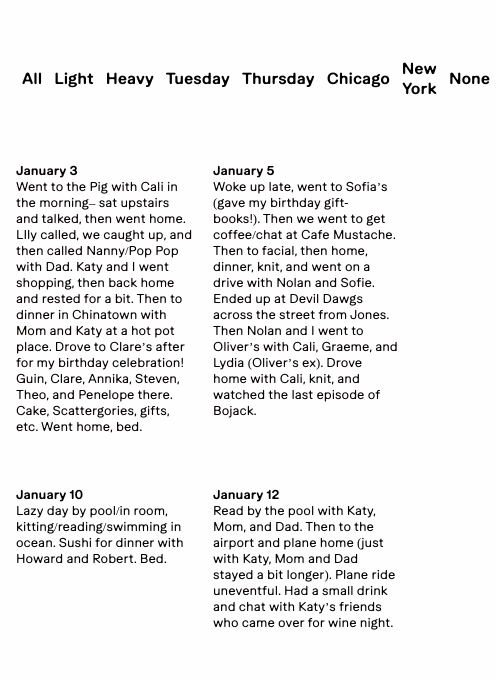
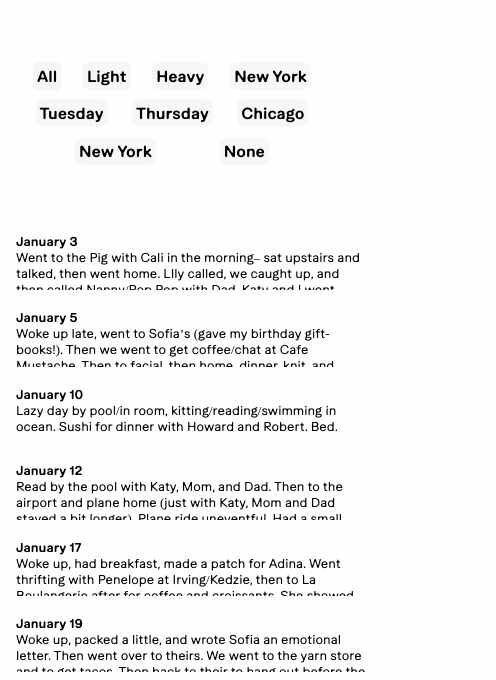
Before and after one commit to ninahand/archive, a plain HTML site: page index.html in a window 390 px wide. Shown: the part 135-815 px from the top of the page, 496 px wide, since content can reach past the window. Drawn offline with Linux system fonts and the light colour scheme.

Commit message:
mobile etc etc etc

```diff
--- a/data.json
+++ b/data.json
@@ -240,9 +240,9 @@
     {
         "date": "May 2",
         "day": "Tuesday",
-        "location": "",
-        "weight": "",
-        "description" : ""
+        "location": "New York",
+        "weight": "Light",
+        "description" : "UC breakfast with Adina + Lily. Back, didn’t do much, then met Cali to go rock climbing in Brooklyn with Tess and Aitana. Skipped class, got a salad, came home and rested. Shot final scenes of short with Adina and Lily, then took photos of 2L. To bed!"
     },
     {
         "date": "May 4",
@@ -254,9 +254,9 @@
     {
         "date": "May 9",
         "day": "Tuesday",
-        "location": "",
-        "weight": "",
-        "description" : ""
+        "location": "New York",
+        "weight": "Light",
+        "description" : "This day sort of lost to time. Did work on gargoyle in the morning. Then class– NYU acceptance! Yay. Home– wrote email– then shoot with Viv and Elle. Brought them dinner. Then Adina over to do nothing. Bed."
     },
     {
         "date": "May 11",
@@ -268,9 +268,9 @@
     {
         "date": "May 16",
         "day": "Tuesday",
-        "location": "",
-        "weight": "",
-        "description" : ""
+        "location": "New York",
+        "weight": "Heavy",
+        "description" : "Up + cafe with Sachi and Elle. Goodbye Sachi! Lots of packing at dorm– watched movies + Lily came over to hang for a bit. Then Lily/Elle/Itai + I to Little Poland for dinner. To Eleanor’s roof after to say hello/bye to friends. Talked to Gigi and Othandiwe a lot. Then back to dorm to finish packing. Goodbye Itai! Said goodbye to Freida and Della after dumpster diving in the Stuy basement. Slept in 8G01 (Celia’s bed) with Luna because Elle had so much packing to do. Last night in dorm."
     },
     {
         "date": "May 18",
@@ -282,9 +282,9 @@
     {
         "date": "May 23",
         "day": "Tuesday",
-        "location": "",
-        "weight": "",
-        "description" : ""
+        "location": "Chicago",
+        "weight": "Light",
+        "description" : "To Cali’s in the morning! Went to First Slice for coffee/pie then ate them in the park. Hung out at hers for a while, then went to meet Penelope + Clare for thrifting at Irving + Kedzie Village Discount. Tacos after with them. Met back up with Cali for a drive home. Then home + rest. Watched a documentary + knit. Chatted with Mom, bed."
     },
     {
         "date": "May 25",
@@ -296,9 +296,9 @@
     {
         "date": "May 30",
         "day": "Tuesday",
-        "location": "",
-        "weight": "",
-        "description" : ""
+        "location": "Chicago",
+        "weight": "Light",
+        "description" : "Up early for onboarding call for work (with Sofia). Then to pottery class at Penguin Foot in Logan. Got better at throwing. Dropped off film after at Bellows, then home to rest + get some work done. Drove to Clare’s to meet her, Amelia, Guin, and Penelope for dinner/hang at Clare’s. Drove home and to bed. "
     },
     {
         "date": "June 1",
@@ -310,9 +310,9 @@
     {
         "date": "June 6",
         "day": "Tuesday",
-        "location": "",
-        "weight": "",
-        "description" : ""
+        "location": "Chicago",
+        "weight": "Light",
+        "description" : "Adina day! Got up and showered before meeting her, Sara Tweed, and Claire Wennink at Kopi for breakfast. Hung and chatted there for a while, stopped into a little shop before heading out. Dropped off Adina in Logan while I went to do my pottery class. Picked her back up and went to Sultan’s for lunch afterwards. Came back home, rested for a bit, then walked around Lincoln Park for a bit. Mom drove Adina and I to Guin’s for Guint. Steven, Theo, Guin, Amelia, Clare, Liv, and Cali. Fun night there, then home and to bed."
     },
     {
         "date": "June 8",
@@ -324,9 +324,9 @@
     {
         "date": "June 13",
         "day": "Tuesday",
-        "location": "",
-        "weight": "",
-        "description" : ""
+        "location": "Chicago",
+        "weight": "Light",
+        "description" : "Up and to work, shower, and more work. Biked to pottery in the rain, class, biked back in the rain. Did more work, had dinner with Mom and Dad, then to game night at Steven’s with him, Theo, Clare, Liv, Amelia, and Esme. Liv drove me home, then bed."
     },
     {
         "date": "June 15",
@@ -338,23 +338,23 @@
     {
         "date": "June 20",
         "day": "Tuesday",
-        "location": "",
-        "weight": "",
-        "description" : ""
+        "location": "Chicago",
+        "weight": "Heavy",
+        "description" : "Did work in the morning before going to the last pottery class. Small class today, was nice. Met Sofia after at their new place, chatted there, got coffee and walked around. Then I biked home. Ate dinner with Mom before Cali came over. Talked, watched terrible show, then drove her home. Bed."
     },
     {
         "date": "June 22",
         "day": "Thursday",
         "location": "",
         "weight": "",
-        "description" : ""
+        "description" : "This day I forgot to write down in my JSON file and I don't have my notebook on me to update it. If you have found this day congratulations! You may smile and laugh. "
     },
     {
         "date": "June 27",
         "day": "Tuesday",
-        "location": "",
-        "weight": "",
-        "description" : ""
+        "location": "Chicago",
+        "weight": "Light",
+        "description" : "Slow morning with Elle before picking up Steven to go to Kopi. Theo met us there. Had a sweet time with Elle. Brown Elephant + record store after, then Elle and I to Village Discount. Home (time for me to do work), then Cali, Elle, and I got Potbelly’s to bring to the lake with Steven and Olivia. Terrible air quality! But was still a nice lake picnic. Went to Theo’s after (Clare + Amelia too)– introduced everyone. Then Katy picked us up and we crashed."
     },
     {
         "date": "June 29",
@@ -366,9 +366,9 @@
     {
         "date": "July 4",
         "day": "Tuesday",
-        "location": "",
-        "weight": "",
-        "description" : ""
+        "location": "Chicago",
+        "weight": "Light",
+        "description" : "Up and out! Went to get Katy gift. Back and some work, then to Pigeon’s to do pottery on their wheel. Chatted with them and their friend Reese. Home, hang, guitar, beer pong briefly with Teddie + Morgan + their friends. Then bike up north to meet Ari + friends at beach. Picnic + chat, (lake with Hudson– sweet) then biked home alone. Really beautiful– fireworks going + me listening to music. Home/shower, TV with Mom, cut my bangs, bed."
     },
     {
         "date": "July 6",
@@ -380,9 +380,9 @@
     {
         "date": "July 11",
         "day": "Tuesday",
-        "location": "",
-        "weight": "",
-        "description" : ""
+        "location": "Chicago",
+        "weight": "Light",
+        "description" : "This day I cannot remember. Lots of rain. Fake ID arrived– did work, played guitar, etc. called Cali I think. Went to Guin’s to smoke with her, Liv, and Esme. Talked to her dad in the kitchen for a while. Home + bed."
     },
     {
         "date": "July 13",
@@ -394,9 +394,9 @@
     {
         "date": "July 18",
         "day": "Tuesday",
-        "location": "",
-        "weight": "",
-        "description" : ""
+        "location": "Chicago",
+        "weight": "Light",
+        "description" : "Up and on a ran, then back home to do…something…I don’t think I did much this day. Just work and what not..totally forgot what happened actually…oh well."
     },
     {
         "date": "July 20",
@@ -409,8 +409,8 @@
         "date": "July 25",
         "day": "Tuesday",
         "location": "",
-        "weight": "",
-        "description" : ""
+        "weight": "Heavy",
+        "description" : "Woke up fairly late after managing to fall back asleep a few times. Breakfast of banana peanut butter sandwiches. Car still wouldn’t start. Hung around campsite after being on phone with Steven’s dad and waiting for Triple a. Annika, Theo, Liv and I went for a walk while Steven and Clare went w tow truck into town. We walked to the lake, got ice cream, and chatted by the beach. Headed back, then Clare and steven back with working car. Got ready to go swimming! Walked to lake, swam on small beach (dog beach…ha ha). Was beautiful and warm. Steven swam to the other side and scared us all. I read on the shore. Back to camp to make dinner. I showered. Read. Sat by fire + smores. Bed."
     },
     {
         "date": "July 27",
@@ -422,9 +422,9 @@
     {
         "date": "August 1",
         "day": "Tuesday",
-        "location": "",
-        "weight": "",
-        "description" : ""
+        "location": "Chicago",
+        "weight": "Light",
+        "description" : "Slow day at home, alone working. Played around on the guitar and such. Got very restless and went for a bike ride to the ledge after dinner. Was really beautiful by the lake, journaled for a bit. Will miss biking + Chicago."
     },
     {
         "date": "August 3",
@@ -436,9 +436,9 @@
     {
         "date": "August 8",
         "day": "Tuesday",
-        "location": "",
-        "weight": "",
-        "description" : ""
+        "location": "New York",
+        "weight": "Heavy",
+        "description" : "Up early to finish packing + have slow morning before airport. Said goodbye to Mom, Dad drove me to airport. Flight delayed, spent 3 hours just working there. Finally got on the plane– babies all around me. Taxi to apartment where I met Elle and her mom. Unpacked a bit, got pizza from place on the corner and ate on the roof. Then I went to Cali’s to spend the night there. She left me snacks! TV then bed."
     },
     {
         "date": "August 10",
@@ -449,9 +449,9 @@
     {
         "date": "August 15",
         "day": "Tuesday",
-        "location": "",
-        "weight": "",
-        "description" : ""
+        "location": "New York",
+        "weight": "New York",
+        "description" : "Not sure what my morning was. But went in the late morning to meet Sachi to go to the flea market (dropped off film first though– roll was a bust. I hadn’t loaded it correctly). But Sachi was going through something with Eli so I went alone. Hot walk, blisters, and the place was closed when I got there. Ugh. Home, then Sachi came over. Chatted with Elle, then just Sachi and I got lunch and walked around Williamsburg. Went to Muji + Trader Joe’s. Then we parted. Went home, then back out to get Super Taste for Cali and I! Met her at her place, caught up, watched John Wilson, then bed."
     },
     {
         "date": "August 17",
@@ -463,9 +463,9 @@
     {
         "date": "August 22",
         "day": "Tuesday",
-        "location": "",
-        "weight": "",
-        "description" : ""
+        "location": "New York",
+        "weight": "Light",
+        "description" : "Had a lovely slow morning here with Cali. Made coffee + breakfast and played Bananagrams. Then she went home. I helped Lily carry up her bed frame and then went to meet Liliana and Brett at Little Poland. Had lunch and talked for about an hour which was really sweet. Then went back to Brooklyn, got a pepper plant, (tried to) help Lily build her bed frame (which was broken). Chloe, Addie, and Ava over before going to show with Lily. Talked to them for a bit– they’re sweet. Helped Elle carry up her dresser, then caught up about the night before (she had had someone over). I made dinner, then went to Adina’s. Sat in Tompkins with everyone + 2 Brits who hadn’t left yet, then home. Watched TV with Mom, played guitar, bed."
     },
     {
         "date": "August 24",
@@ -477,9 +477,9 @@
     {
         "date": "August 29",
         "day": "Tuesday",
-        "location": "",
-        "weight": "",
-        "description" : ""
+        "location": "New York",
+        "weight": "Heavy",
+        "description" : "Another 9am! Got bagel/coffee at the deli and ate on the way to class. First class was Interaction– teacher seems awesome. Sarah/Lily in my class. Ate solo lunch on church steps after class, then sat outside Parsons building. Chatted to Keir and his friend. Then saw Bella before next class. Space with Aviva. Ade friends with the freshman next to me, weird moment with Aviva, but that’s all. Went home then grocery shopping. Back home, felt weird. Did a bit of work, went for a walk. Went to Penelope’s late (trains being weird + she didn’t send me address till late). No one answered the door. I waited. No answer. Left, called Mom and Dad. Talked to LIly when home, was comforting. She, Elle, and I talked for a bit when Elle got home. Then bed."
     },
     {
         "date": "August 31",
--- a/main.css
+++ b/main.css
@@ -167,13 +167,33 @@ body {
 
 
 @media screen and (max-width: 480px){
+    .button-container{
+        width: 80vw;
+        display: flex;
+        flex-wrap: wrap;
+        justify-content: space-evenly;
+
+    }
     .button-container button {
         font-size: 1rem;
+        padding: 0.25rem;
+        margin: 0.3rem;
+        background-color: rgba(217, 217, 217, .20);
+        border-radius: 15%;
     }
-   .description, .date, .footer{
+   .date, .footer{
     font-size: 0.8rem;
     line-height: 1rem;
    }
+   .description{
+    font-size: 0.8rem;
+    line-height: 1rem;
+    height: 1vh;
+    overflow: hidden;
+    transition: 400ms all ease-in-out
+   }
+
+
    .heading{
     font-size: 5rem;
     position: relative;
@@ -186,12 +206,16 @@ body {
     height: auto;
     padding-left: 0.3rem;
    }
-   .button-container{
-    width: 80vw;
-    display: flex;
+   .description-container{
+    grid-template-columns: repeat(1, 1fr);
+    width: 90vw;
+
 
    }
-   .description-container{
-    grid-template-columns: repeat(2, 1fr);
+
+   .description:hover{
+    font-size: 0.8rem;
+    height: 30vh;
+    overflow: visible;
    }
 }
--- a/script.js
+++ b/script.js
@@ -159,18 +159,3 @@ document.addEventListener("DOMContentLoaded", function() {
     });
 
 });
-
-function generateDate() {
-    var texts = ["January 5", "January 12", "January 19", "January 26", "February 2"];
-    return texts[Math.floor(Math.random() * texts.length)];
-}
-
-function changeChaosText() {
-    var button = document.getElementById("chaosButton");
-    button.innerHTML = generateDate();
-}
-
-
-var interval = setInterval(changeChaosText, 300);
-
-document.getElementById("chaosButton").addEventListener("click", userClick);
```
Also changed, not shown: index.html (+1 -1 lines).
